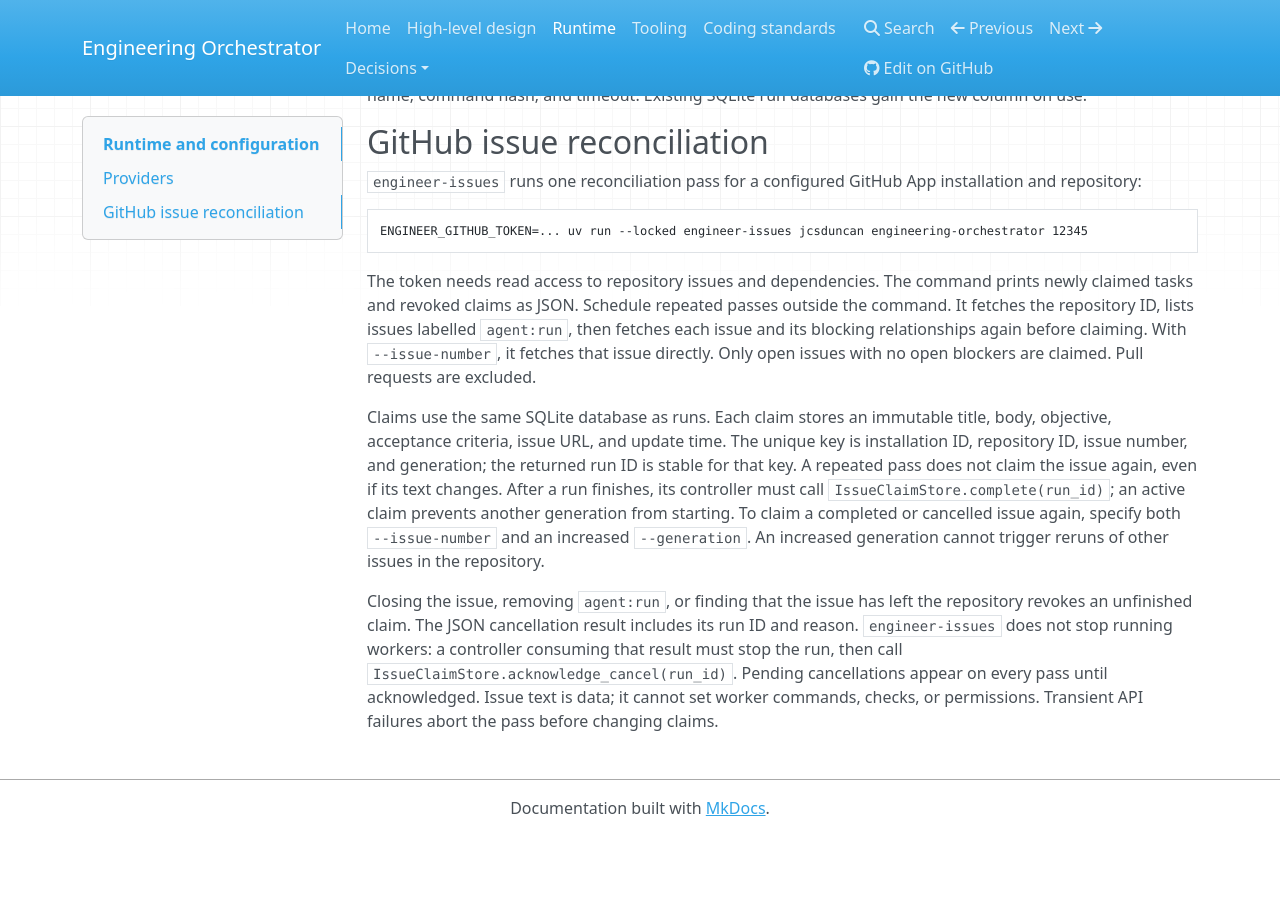
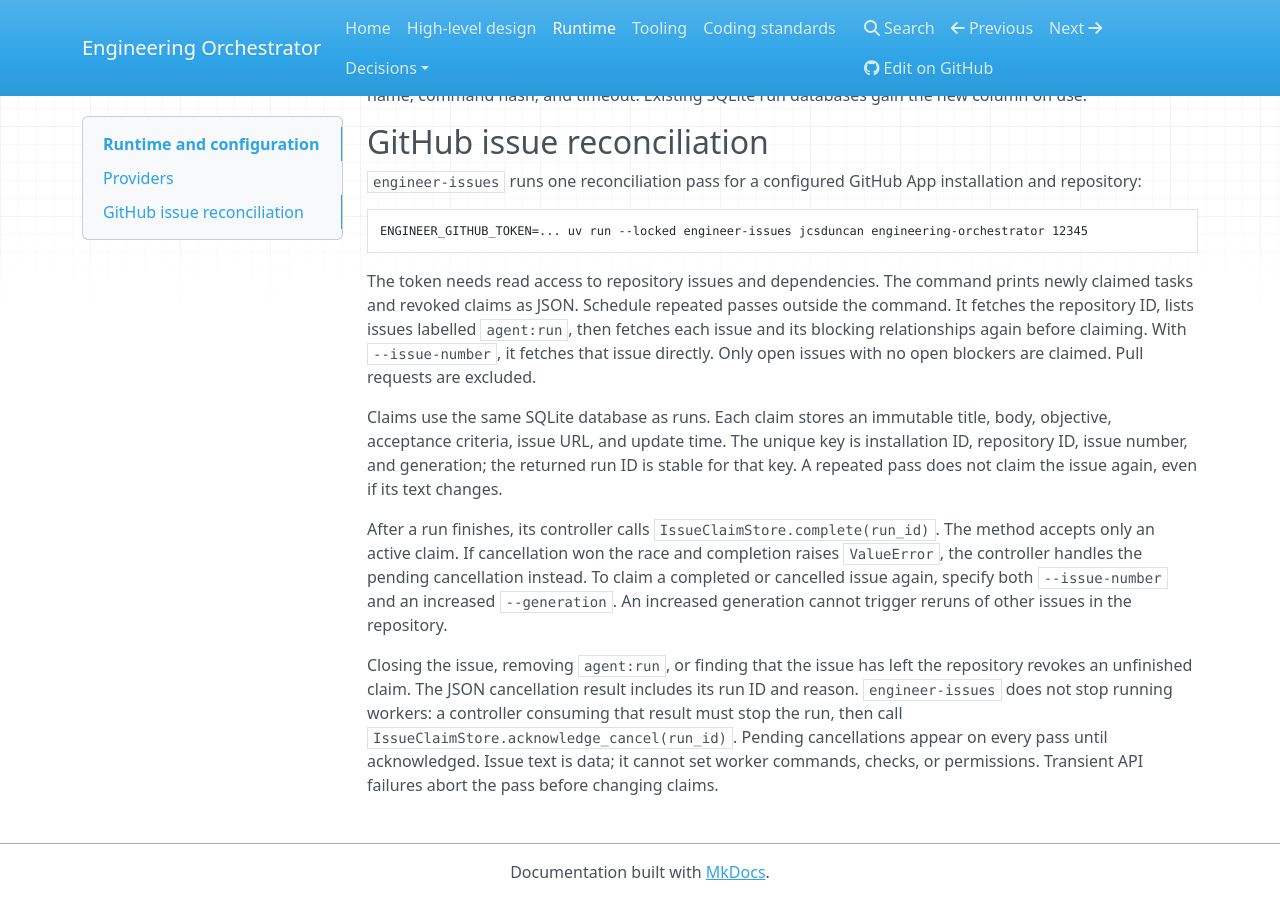
Before and after one commit to jcsduncan/engineering-orchestrator, an MkDocs documentation site: the page built from docs/runtime.md, in a window 1280 px wide and 900 px high, scrolled down 2393 px. Built offline with MkDocs 1.6.1, drawn with Linux system fonts in a browser that asks for light colours; nearby versions of some CDN libraries; before the commit the page ends 3229 px from its top, so only the background shows below that.

Commit message:
Document cancellation race during claim completion

```diff
--- a/docs/runtime.md
+++ b/docs/runtime.md
@@ -51,6 +51,8 @@ ENGINEER_GITHUB_TOKEN=... uv run --locked engineer-issues jcsduncan engineering-
 
 The token needs read access to repository issues and dependencies. The command prints newly claimed tasks and revoked claims as JSON. Schedule repeated passes outside the command. It fetches the repository ID, lists issues labelled `agent:run`, then fetches each issue and its blocking relationships again before claiming. With `--issue-number`, it fetches that issue directly. Only open issues with no open blockers are claimed. Pull requests are excluded.
 
-Claims use the same SQLite database as runs. Each claim stores an immutable title, body, objective, acceptance criteria, issue URL, and update time. The unique key is installation ID, repository ID, issue number, and generation; the returned run ID is stable for that key. A repeated pass does not claim the issue again, even if its text changes. After a run finishes, its controller must call `IssueClaimStore.complete(run_id)`; an active claim prevents another generation from starting. To claim a completed or cancelled issue again, specify both `--issue-number` and an increased `--generation`. An increased generation cannot trigger reruns of other issues in the repository.
+Claims use the same SQLite database as runs. Each claim stores an immutable title, body, objective, acceptance criteria, issue URL, and update time. The unique key is installation ID, repository ID, issue number, and generation; the returned run ID is stable for that key. A repeated pass does not claim the issue again, even if its text changes.
+
+After a run finishes, its controller calls `IssueClaimStore.complete(run_id)`. The method accepts only an active claim. If cancellation won the race and completion raises `ValueError`, the controller handles the pending cancellation instead. To claim a completed or cancelled issue again, specify both `--issue-number` and an increased `--generation`. An increased generation cannot trigger reruns of other issues in the repository.
 
 Closing the issue, removing `agent:run`, or finding that the issue has left the repository revokes an unfinished claim. The JSON cancellation result includes its run ID and reason. `engineer-issues` does not stop running workers: a controller consuming that result must stop the run, then call `IssueClaimStore.acknowledge_cancel(run_id)`. Pending cancellations appear on every pass until acknowledged. Issue text is data; it cannot set worker commands, checks, or permissions. Transient API failures abort the pass before changing claims.
```
